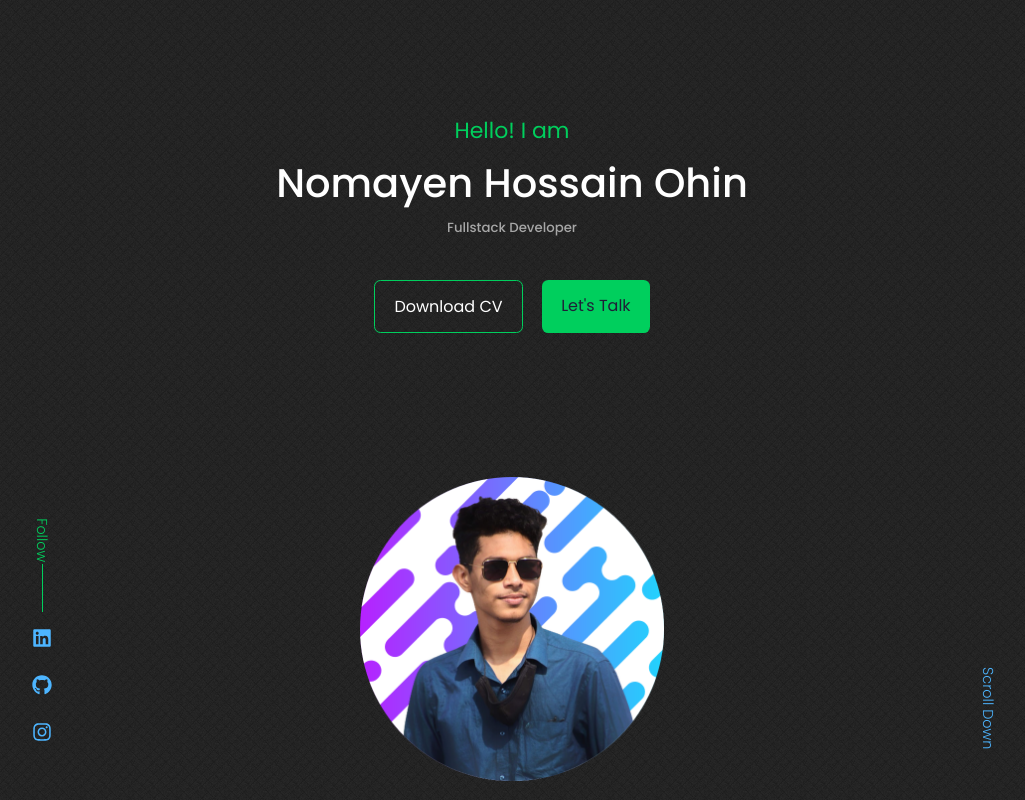
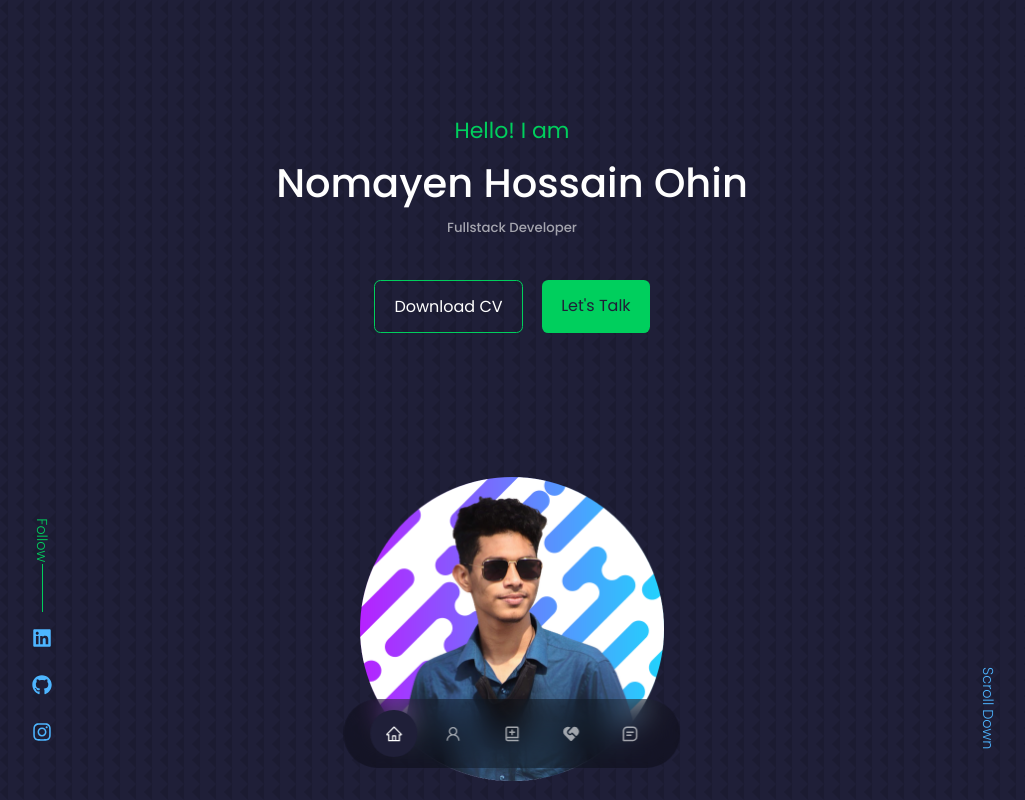
Before and after one commit to nomayen31/Nomayen_portfolio, a React (Create React App) app: page / in a window 1280 px wide. Shown: the top 800 px of the page, without its empty margins (128-1153 px from the left). Built offline with nearby package versions, Linux system fonts and the light colour scheme.

Commit message:
nav bar complite

```diff
--- a/src/components/nav/Nav.css
+++ b/src/components/nav/Nav.css
@@ -5,4 +5,28 @@ nav{
     padding: 0.7rem 1.7rem;
     z-index: 2;
     position: fixed;
+    left: 50%;
+    transform: translate(-50%);
+    bottom: 2rem;
+    display: flex;
+    gap: 0.8rem;
+    border-radius: 3rem;
+    backdrop-filter: blur(15px);
 }
+
+nav a{
+    background: transparent;
+    padding: 0.9rem;
+    border-radius: 50%;
+    display: flex;
+    color: var(--color-light);
+    font-size: 1.1rem;
+}
+nav a:hover{
+    background: rgba(0, 0, 0, 0.3);
+}
+
+nav a.active{
+    background: var(--color-bg);
+    color: var(--color-white);
+}
--- a/src/components/nav/Nav.js
+++ b/src/components/nav/Nav.js
@@ -1,17 +1,18 @@
-import React from 'react';
+import React, { useState } from 'react';
 import './Nav.css'
 import {AiOutlineHome, AiOutlineUser} from 'react-icons/ai'
 import {BiBookAdd,BiMessageSquareDetail} from 'react-icons/bi'
 import {RiServiceFill} from 'react-icons/ri'
 const Nav = () => {
+    const [activeNav , setActiveNav] =useState('#')
     return (
-        <div>
-            <a href='#'><AiOutlineHome></AiOutlineHome></a>
-            <a href='#about'><AiOutlineUser></AiOutlineUser></a>
-            <a href='#experience'><BiBookAdd></BiBookAdd></a>
-            <a href='#services'><RiServiceFill></RiServiceFill></a>
-            <a href='#contact'><BiMessageSquareDetail></BiMessageSquareDetail></a>
-        </div>
+        <nav>
+            <a href='#' onClick={() => setActiveNav('#')} className={activeNav === '#' ? 'active' : '' }><AiOutlineHome></AiOutlineHome></a>
+            <a href='#about' onClick={() => setActiveNav('#about')}className={activeNav === '#about' ? 'active' : '' } ><AiOutlineUser></AiOutlineUser></a>
+            <a href='#experience' onClick={() => setActiveNav('#experience')}className={activeNav === '#experience' ? 'active' : '' }  ><BiBookAdd></BiBookAdd></a>
+            <a href='#services' onClick={() => setActiveNav('#services')}className={activeNav === '#services' ? 'active' : '' } ><RiServiceFill></RiServiceFill></a>
+            <a href='#contact' onClick={() => setActiveNav('#contact')}className={activeNav === '#contact' ? 'active' : '' } ><BiMessageSquareDetail></BiMessageSquareDetail></a>
+        </nav>
     );
 };
 
--- a/src/index.css
+++ b/src/index.css
@@ -38,7 +38,7 @@ body {
     background-color: var(--color-bg);
     color: var(--color-white);
     line-height: 1.7;
-    background-image: url(../src/assets/tactile_noise.png);
+    background-image: url(../src/assets/bg-texture.png);
 }
 
 .container {
```
Also changed, not shown: src/assets/bg_1.jpeg (added).
